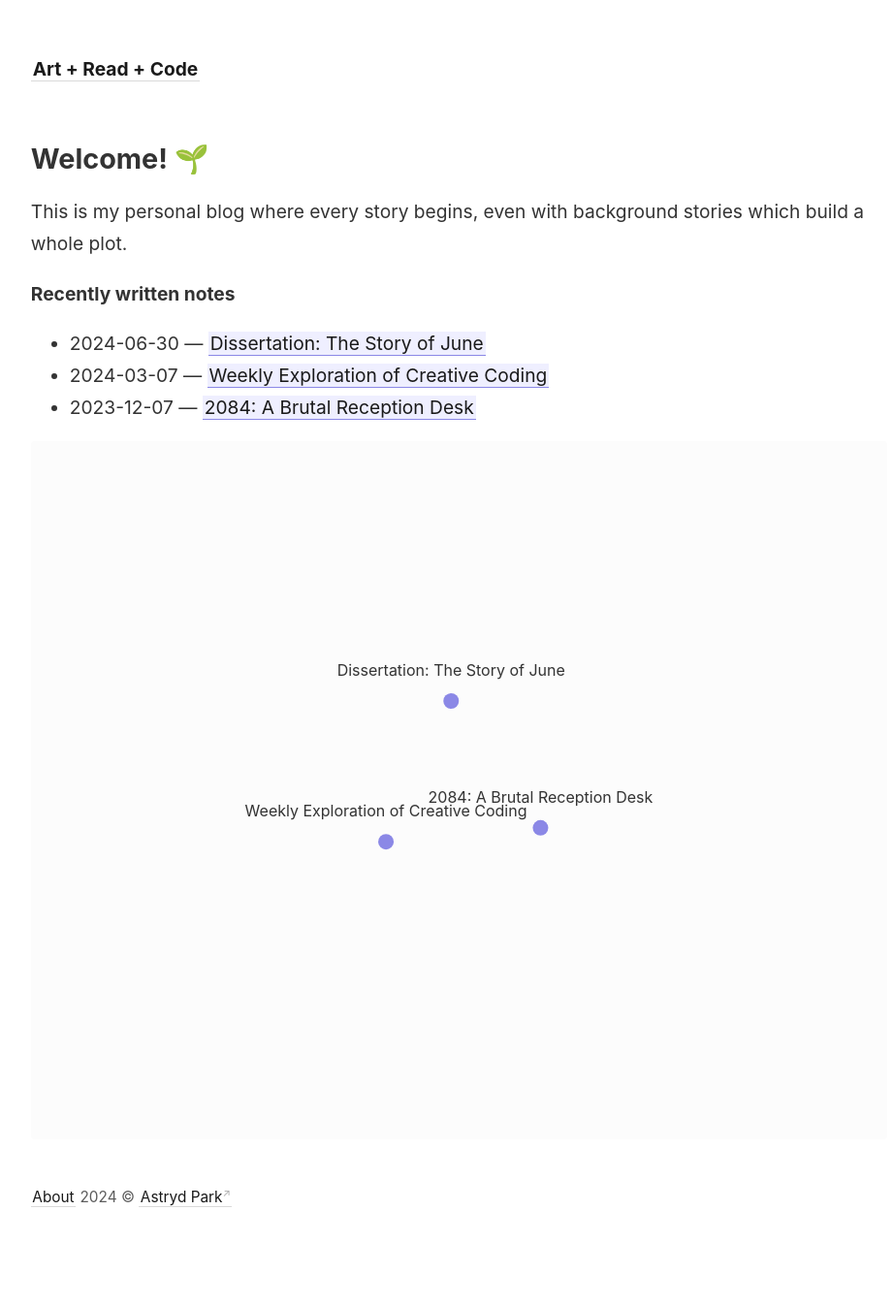
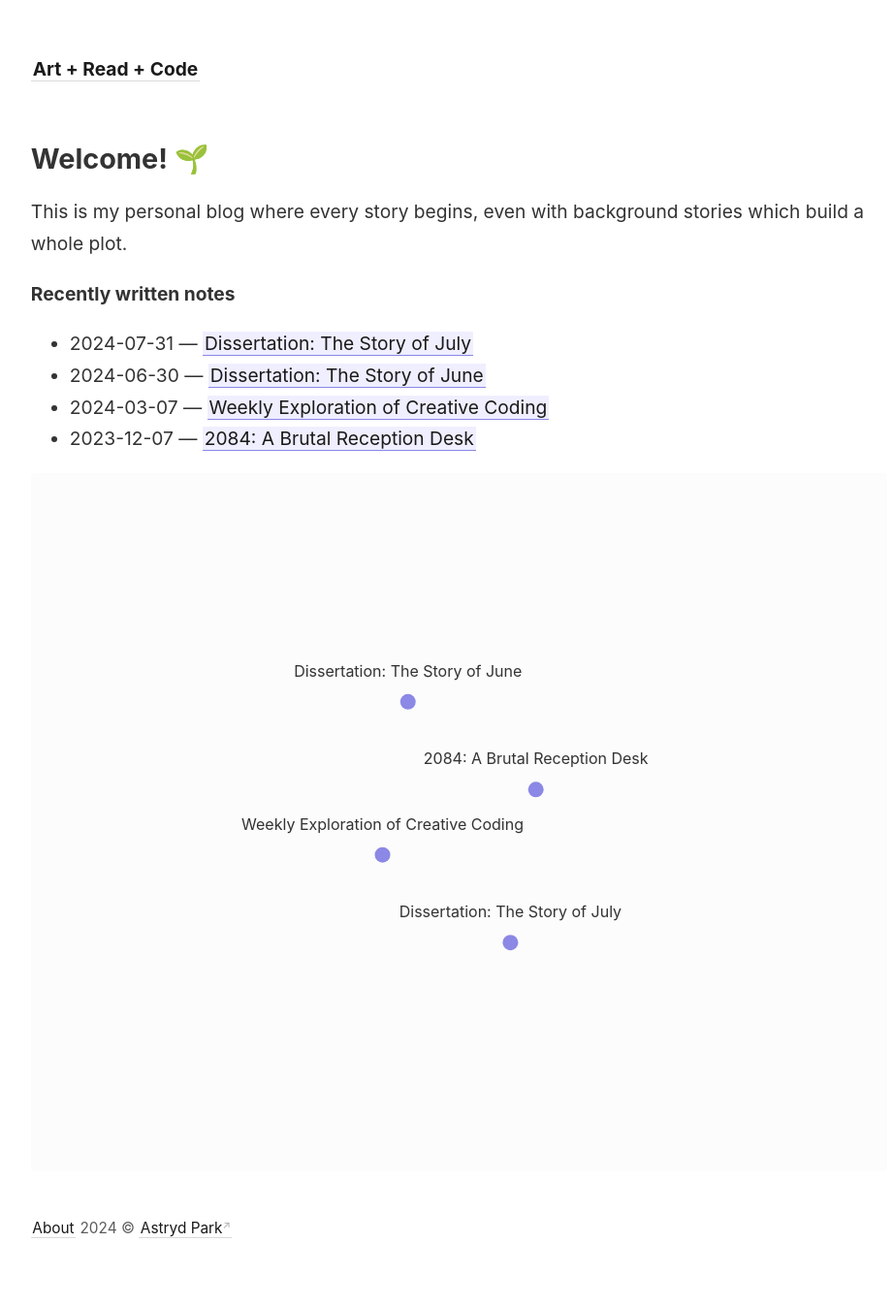
Before and after one commit to artreadcode/artreadcode.github.io, a Jekyll site: the page built from _pages/index.md, in a window 1280 px wide. Shown: the whole page at 97% size, without its empty margins (45-966 px from the left). Built offline with Jekyll 4.4.1, drawn with Linux system fonts in a browser that asks for light colours; before the commit the page ends 1314 px from its top, so only the background shows below that.

Commit message:
Modified the June post and added the entry of the July post

```diff
--- /dev/null
+++ b/_notes/2024/Dissertation-The Story of July.md
@@ -0,0 +1,10 @@
+---
+date: 2024-07-31
+title: "Dissertation: The Story of July"
+tags:
+  - Creative-Coding
+  - UAL
+  - CCI
+  - Dissertation
+  - Physical-Computing
+---
```
Also changed, not shown: _notes/2024/Dissertation-The Story of June.md (+1 -1 lines).
